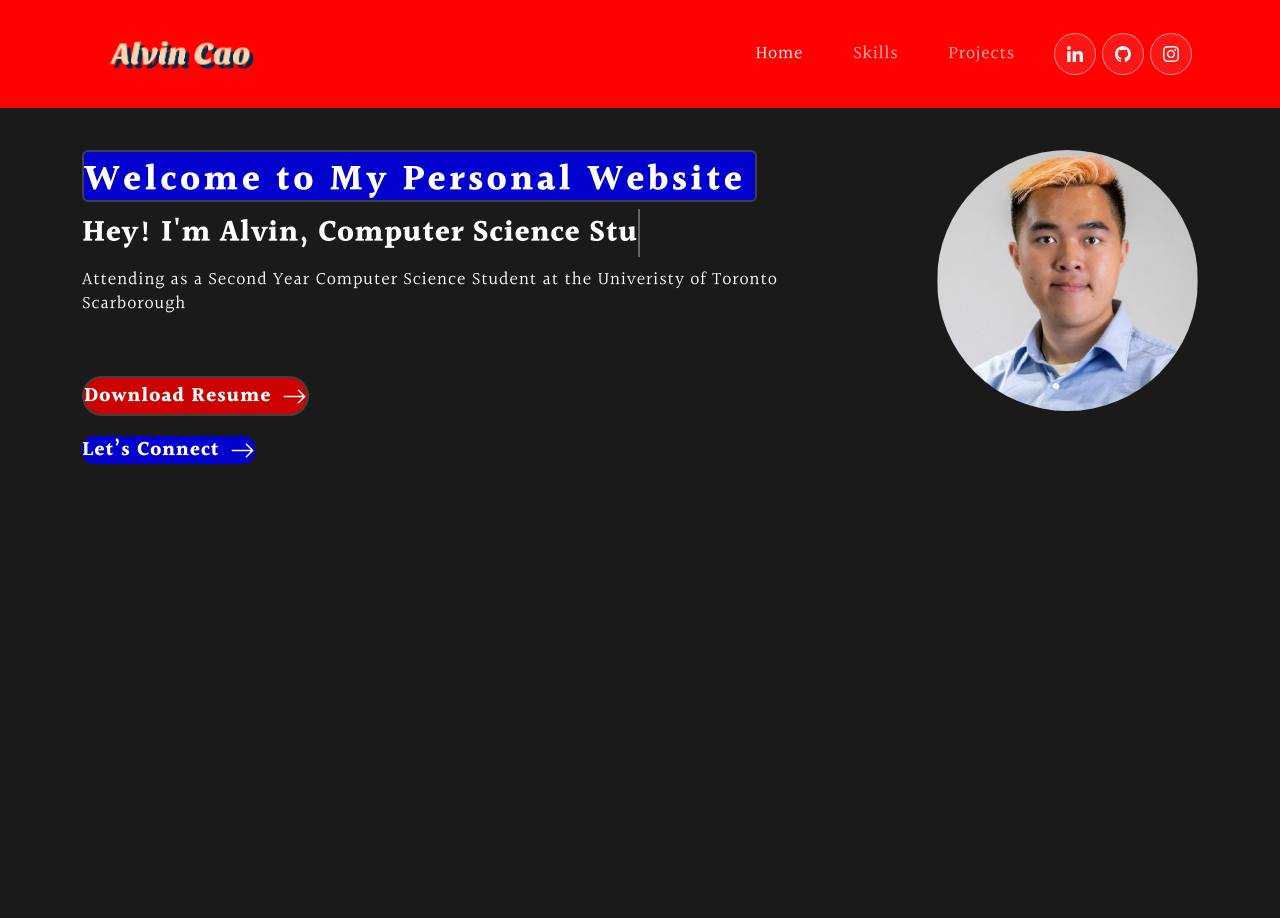
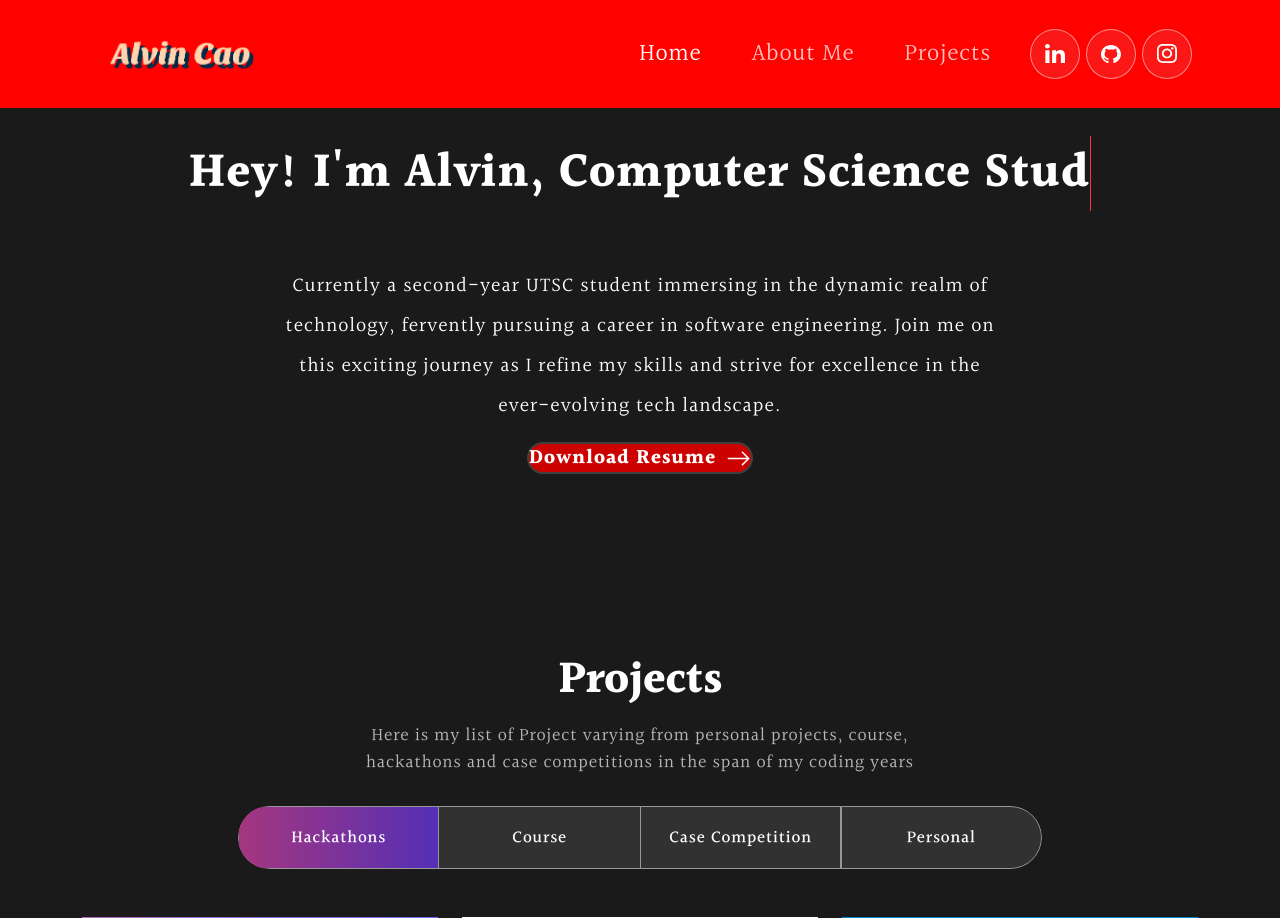
Before and after one commit to AlvinCao88/Alvin-website, a React (Create React App) app: page / in a window 1280 px wide. Shown: the top 918 px of the page. Before the commit the page ends 800 px from the top, so only its background shows below. Built offline with nearby package versions, Linux system fonts and the light colour scheme; a web font is replaced by a local one.

Commit message:
changed some styling in banner and navbar

```diff
--- a/src/App.css
+++ b/src/App.css
@@ -56,6 +56,7 @@
   img {
     width: 100%;
     height: auto;
+    border-radius: 50;
   }
 
   button {
@@ -90,7 +91,7 @@ nav.navbar {
     background-color: #ff0200;
     top: 0;
     z-index: 9999;
-    transition:  0.32s ease-in-out;
+    transition:  0.2s ease-in-out;
   }
   nav.navbar.scrolled {
     padding: 0px 0;
@@ -104,7 +105,7 @@ nav.navbar {
     color: #ffffff !important;
     letter-spacing: 0.8px;
     padding: 0 25px;
-    font-size: 18px;
+    font-size: 24px;
     opacity: 0.75;
   }
   nav.navbar .navbar-nav a.nav-link.navbar-link:hover,
@@ -120,8 +121,8 @@ nav.navbar {
       margin-left: 14px;
   }
   .social-icon a {
-      width: 42px;
-      height: 42px;
+      width: 50px;
+      height: 50px;
       background: rgba(217, 217, 217, 0.1);
       display: inline-flex;
       border-radius: 50%;
@@ -133,8 +134,8 @@ nav.navbar {
   }
   .social-icon a::before {
       content: "";
-      width: 42px;
-      height: 42px;
+      width: 50px;
+      height: 50px;
       position: absolute;
       background-color: #ffffff;
       border-radius: 50%;
@@ -240,10 +241,12 @@ nav.navbar {
     background-position: top center;
     background-size: cover;
     background-repeat: no-repeat;
+    align-items: center;
+    text-align: center;
   }
 
   .banner h1 {
-    font-size: 30px;
+    /* font-size: 48px; */
     font-weight: 700;
     letter-spacing: 0.8px;
     line-height: 1;
@@ -262,5 +265,346 @@ nav.navbar {
   }
 
   .txt-rotate > .wrap {
-    border-right: 0.08em solid #666;
+    border-right: 0.04em solid #ff3533;
   }
+  /************ Skills Css ************/
+.skill {
+    padding: 0 0 50px 0;
+    position: relative;
+  }
+  .skill-bx {
+    background: #151515;
+    border-radius: 64px;
+    text-align: center;
+    padding: 60px 50px;
+    margin-top: -60px;
+  }
+  .skill h2 {
+      font-size: 45px;
+      font-weight: 700;
+  }
+  .skill p {
+      color: #B8B8B8;
+      font-size: 18px;
+      letter-spacing: 0.8px;
+      line-height: 1.5em;
+      margin: 14px 0 75px 0;
+  }
+  .skill-slider {
+    width: 80%;
+    margin: 0 auto;
+    position: relative;
+  }
+  .skill-slider .item img {
+    width: 50%;
+    margin: 0 auto 15px auto;
+  }
+  .background-image-left {
+    top: 28%;
+    position: absolute;
+    bottom: 0;
+    width: 40%;
+    z-index: -4;
+  }
+
+  /************ Projects Css ************/
+  .project {
+    padding: 80px 0;
+    position: relative;
+    background-color: --background;
+    margin-bottom: 200px;
+  }
+  .project h2 {
+      font-size: 45px;
+      font-weight: 700;
+    text-align: center;
+  }
+  .project p {
+    color: #B8B8B8;
+    font-size: 18px;
+    letter-spacing: 0.8px;
+    line-height: 1.5em;
+    margin: 14px auto 30px auto;
+    text-align: center;
+    width: 56%;
+  }
+  .project .nav.nav-pills {
+    width: 72%;
+    margin: 0 auto;
+    border-radius: 50px;
+    background-color: rgb(255 255 255 / 10%);
+    overflow: hidden;
+  }
+  .project .nav.nav-pills .nav-item {
+    width: 25%;
+  }
+  .project .nav.nav-pills .nav-link {
+    background-color: transparent;
+    border-radius: 0;
+    padding: 17px 0;
+    color: #ffffff;
+    width: 100%;
+    font-size: 17px;
+    letter-spacing: 0.8px;
+    font-weight: 500;
+    position: relative;
+    transition: 0.3s ease-in-out;
+    text-align: center;
+    z-index: 0;
+  }
+  .project .nav.nav-pills .nav-link::before {
+      content: "";
+      position: absolute;
+      width: 0;
+      height: 100%;
+      background: linear-gradient(90.21deg, #AA367C -5.91%, #4A2FBD 111.58%);
+      top: 0;
+      left: 0;
+      z-index: -1;
+      transition: 0.3s ease-in-out;
+  }
+  .project .nav.nav-pills .nav-link.active::before {
+      width: 100% !important;
+  }
+  .project .nav.nav-pills .nav-link.active {
+      border: 1px solid rgba(255, 255, 255, 1);
+  }
+  .nav-link#projects-tabs-tab-first {
+    border: 1px solid rgba(255, 255, 255, 0.5);
+    border-radius: 55px 0px 0px 55px;
+  }
+  .nav-link#projects-tabs-tab-second {
+    border-top: 1px solid rgba(255, 255, 255, 0.5);
+    border-bottom: 1px solid rgba(255, 255, 255, 0.5);
+  }
+  .nav-link#projects-tabs-tab-third {
+    border: 1px solid rgba(255, 255, 255, 0.5);
+
+  }
+  .nav-link#projects-tabs-tab-fourth {
+    border: 1px solid rgba(255, 255, 255, 0.5);
+    border-radius: 0 55px 55px 0;
+  }
+  .proj-imgbx {
+    position: relative;
+    border-radius: 30px;
+    /* overflow: hidden; */
+    margin-bottom: 24px;
+  }
+  /* .proj-imgbx::before {
+    content: "";
+    background: linear-gradient(90.21deg, #AA367C -5.91%, #4A2FBD 111.58%);
+    opacity: 0.85;
+    position: absolute;
+    width: 100%;
+    height: 0;
+    transition: 0.4s ease-in-out;
+  } */
+  /* .proj-imgbx:hover::before {
+    height: 100%;
+  } */
+  .proj-txtx {
+    position: absolute;
+    text-align: center;
+    top: 50%;
+    left: 50%;
+    transform: translate(-50%, 250%);
+    transition: 0.5s ease-in-out;
+    opacity: 0;
+    width: 100%;
+  }
+  .proj-imgbx:hover .proj-txtx {
+    top: 50%;
+    opacity: 1;
+  }
+  .proj-txtx h4 {
+    font-size: 30px;
+    font-weight: 700;
+    letter-spacing: 0.8px;
+    line-height: 1.1em;
+  }
+  .proj-txtx span {
+    font-style: italic;
+    font-weight: 400;
+    font-size: 15px;
+    letter-spacing: 0.8px;
+  }
+  .background-image-right {
+    top: 20%;
+    position: absolute;
+    bottom: 0;
+    width: 35%;
+    right: 0;
+    z-index: -4;
+  }
+
+  /************ Projects Css ************/
+  .contact {
+    background: linear-gradient(90.21deg, #AA367C -5.91%, #4A2FBD 111.58%);
+    padding: 60px 0 200px 0;
+  }
+  .contact img {
+    width: 92%;
+  }
+  .contact h2 {
+      font-size: 45px;
+      font-weight: 700;
+    margin-bottom: 30px;
+  }
+  .contact form input, .contact form textarea {
+    width: 100%;
+    background: rgba(255, 255, 255, 0.1);
+    border: 1px solid rgba(255, 255, 255, 0.5);
+    border-radius: 20px;
+    color: #fff;
+    margin: 0 0 8px 0;
+    padding: 18px 26px;
+    font-weight: 500;
+    font-size: 18px;
+    letter-spacing: 0.8px;
+    transition: 0.3s ease-in-out;
+  }
+  .contact form input:focus, .contact form textarea:focus {
+    background: rgba(255, 255, 255, 1);
+    color: #121212;
+  }
+  .contact form input::placeholder, .contact form textarea::placeholder {
+    font-size: 16px;
+    font-weight: 400;
+    color: #fff;
+  }
+  .contact form input:focus::placeholder, .contact form textarea:focus::placeholder {
+    color: #121212;
+    opacity: 0.8;
+  }
+  .contact form button {
+    font-weight: 700;
+    color: #000;
+    background-color: #fff;
+    padding: 14px 48px;
+    font-size: 18px;
+    margin-top: 25px;
+    border-radius: 0;
+    position: relative;
+    transition: 0.3s ease-in-out;
+  }
+  .contact form button span {
+    z-index: 1;
+    position: relative;
+  }
+  .contact form button:hover {
+    color: #fff;
+  }
+  .contact form button::before {
+    content: "";
+    background: #121212;
+    width: 0;
+    height: 100%;
+    position: absolute;
+    top: 0;
+    left: 0;
+    z-index: 0;
+    transition: 0.3s ease-in-out;
+  }
+  .contact form button:hover::before {
+    width: 100%;
+  }
+
+  /************ Footer Css ************/
+  .footer {
+    padding: 0 0 50px 0;
+    background-position: center center;
+    background-size: cover;
+    background-repeat: no-repeat;
+
+  }
+  /* .newsletter-bx {
+    background: #FFFFFF;
+    border-radius: 55px;
+    color: #121212;
+    padding: 85px 125px;
+    margin-bottom: 80px;
+    margin-top: -122px;
+  }
+  .newsletter-bx h3 {
+    font-weight: 700;
+    letter-spacing: 0.5px;
+    line-height: 1.2em;
+  }
+  .new-email-bx {
+    background: #fff;
+    padding: 5px;
+    border-radius: 20px;
+    position: relative;
+    z-index: 0;
+    display: flex;
+    align-items: center;
+  }
+  .new-email-bx::before {
+    content: "";
+    background: linear-gradient(90.21deg, #AA367C -5.91%, #4A2FBD 111.58%);
+    border-radius: 20px;
+    position: absolute;
+    z-index: -1;
+    top: -1px;
+    left: -1px;
+    bottom: -1px;
+    right: -1px;
+  }
+  .new-email-bx::after {
+    content: "";
+    background: #fff;
+    border-radius: 20px;
+    position: absolute;
+    z-index: -1;
+    top: 0;
+    left: 0;
+    bottom: 0;
+    right: 0;
+  }
+  .new-email-bx input {
+    width: 100%;
+    color: #121212;
+    font-weight: 500;
+    background: transparent;
+    border: 0;
+    padding: 0 15px;
+  }
+  .new-email-bx button {
+    background: linear-gradient(90.21deg, #AA367C -5.91%, #4A2FBD 111.58%);
+    padding: 20px 65px;
+    color: #fff;
+    font-weight: 500;
+    letter-spacing: 0.5px;
+    border-radius: 18px;
+  } */
+  .footer img {
+    width: 26%;
+  }
+
+  /*
+  my colours
+  --primary: #ff0200;
+  --primary-content: #ffffff;
+  --primary-dark: #cc0200;
+  --primary-light: #ff3533;
+
+  --secondary: #0200ff;
+  --secondary-content: #ffffff;
+  --secondary-dark: #0200cc;
+  --secondary-light: #3533ff;
+
+  --background: #1a1a1a;
+  --foreground: #262626;
+  --border: #404040;
+
+  --copy: #fbfbfb;
+  --copy-light: #d9d9d9;
+  --copy-lighter: #a6a6a6;
+
+  --success: #00ff00;
+  --warning: #ffff00;
+  --error: #ff0000;
+  --success-content: #000000;
+  --warning-content: #000000;
+  --error-content: #ffffff; */
--- a/src/components/Banner.js
+++ b/src/components/Banner.js
@@ -1,6 +1,6 @@
 import { useState, useEffect, useCallback, useMemo } from "react";
 import { Container, Row, Col } from "react-bootstrap";
-import headShot from "../assets/img/headshot.png"
+// import headShot from "../assets/img/headshot.png"
 import { ArrowRight } from 'react-bootstrap-icons';
 
 export const Banner = () => {
@@ -40,24 +40,24 @@ export const Banner = () => {
 
     return () => { clearInterval(ticker) };
   }, [text, delta, tick]);
-
-
-
   return (
     <section className="banner" id="home">
        <Container>
-        <Row className="aligh-items-center">
-          <Col xs={12} md={6} xl={9}>
-                <span className="font-bold tracking-widest pt-[8px] pr-[10px] text-4xl bg-[#0200cc] border-2 rounded-md border-[#404040] mb-[16px] inline-block">Welcome to My Personal Website</span>
-                <h1>{`Hey! I'm Alvin, `} <span className="txt-rotate" dataPeriod="1000" data-rotate='[ "Web Developer", "Web Designer", "UI/UX Designer" ]'><span className="wrap">{text}</span></span></h1>
-                  <p className="primary-content text-lg tracking-wider leading-6 w-[96%]">Attending as a Second Year Computer Science Student at the Univeristy of Toronto Scarborough</p>
-
-                    <button className="primary-content font-bold text-xl  h-10 w-auto mt-[60px] flex tracking-wider items-center bg-primary-dark   rounded-full border-2 border-border  border-solid"onClick={() => console.log('CV')}>Download Resume <ArrowRight size={25} /></button>
-                    <button className=" in-line w-auto primary-content font-bold text-xl mt-[20px] flex tracking-wider items-center bg-[#0200cc] rounded-xl"onClick={() => console.log('connect')}>Let’s Connect <ArrowRight size={25} /></button>
-
+       <h1 className="text-bold text-5xl font-black ">{`Hey! I'm Alvin, `} <span className="txt-rotate" dataPeriod="1000" data-rotate='[ "Web Developer", "Web Designer", "UI/UX Designer" ]'><span className="wrap">{text}</span></span></h1>
+        <Row className="banner-text">
+          <Col xs={12} md={6} xl={2}>
           </Col>
-          <Col xs={12} md={6} xl={3}>
-                  <img className="rounded-full w-auto " src={headShot} alt="headShot Img"/>
+          <Col xs={12} md={6} xl={8}>
+            <p className="primary-content pt-5 text-xl font-meduim tracking-wider leading-10 text-">Currently a second-year UTSC student immersing in the dynamic realm of technology, fervently pursuing a career in software engineering. Join me on this exciting journey as I refine my skills and strive for excellence in the ever-evolving tech landscape.</p>
+          </Col>
+          <Col xs={12} md={6} xl={2}>
+          </Col>
+        </Row>
+        <Row className="justify-content-center">
+          <Col className="d-flex justify-content-center align-items-center">
+            <button className="primary-content font-bold text-xl h-auto w-auto flex tracking-wider items-center bg-primary-dark rounded-full border-2 border-border border-solid" onClick={() => console.log('CV')}>
+              Download Resume <ArrowRight size={25} />
+            </button>
           </Col>
         </Row>
       </Container>
--- a/src/components/NavBar.js
+++ b/src/components/NavBar.js
@@ -6,6 +6,7 @@ import { useState, useEffect } from "react"
 import github from "../assets/img/github-mark.svg"
 import instagram from "../assets/img/instagram.svg"
 import linkedin from "../assets/img/linkedin.svg"
+
 
 export const NavBar = () => {
   const [activeLink, setActiveLink] = useState('home');
@@ -41,7 +42,7 @@ export const NavBar = () => {
           <Navbar.Collapse id="basic-navbar-nav">
             <Nav className="ms-auto">
               <Nav.Link href="#home" className={activeLink === 'home' ? 'active navbar-link' : 'navbar-link'} onClick={() => onUpdateActiveLink('home')}>Home</Nav.Link>
-              <Nav.Link href="#skills" className={activeLink === 'skills' ? 'active navbar-link' : 'navbar-link'} onClick={() => onUpdateActiveLink('skills')}>Skills</Nav.Link>
+              <Nav.Link href="#aboutme" className={activeLink === 'aboutme' ? 'active navbar-link' : 'navbar-link'} onClick={() => onUpdateActiveLink('aboutme')}>About Me</Nav.Link>
               <Nav.Link href="#projects" className={activeLink === 'projects' ? 'active navbar-link' : 'navbar-link'} onClick={() => onUpdateActiveLink('projects')}>Projects</Nav.Link>
             </Nav>
             <span className="navbar-text">
```
Also changed, not shown: src/App.js (+4 -4 lines).
